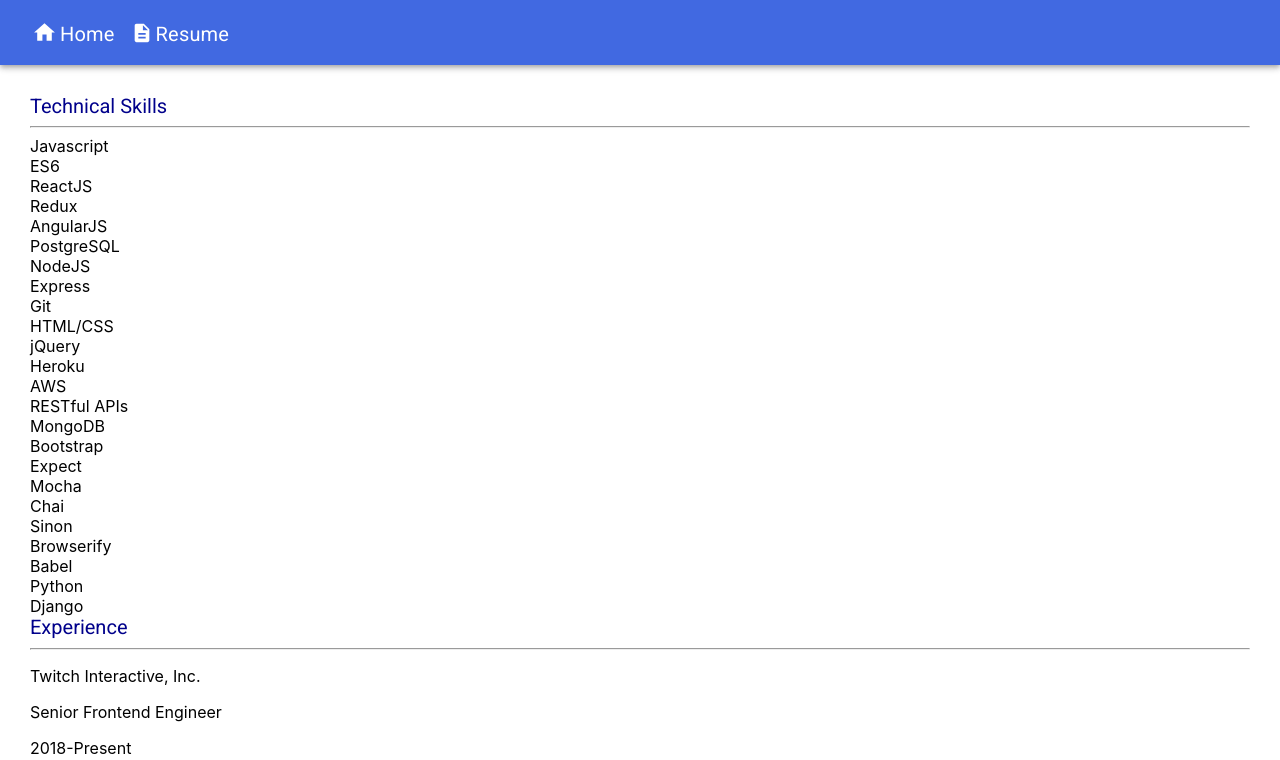
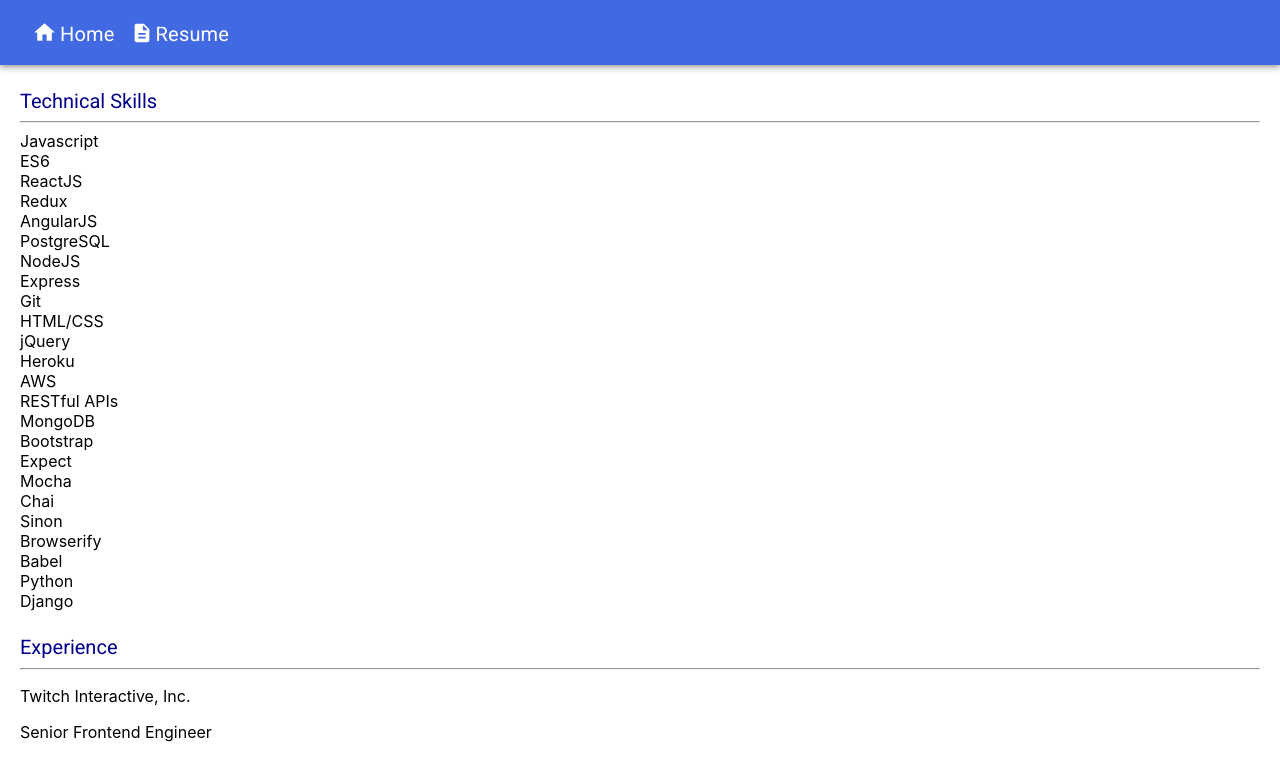
Before and after one commit to apeltz/resume-website, a React (Create React App) app: page /resume in a window 1280 px wide. Shown: the top 760 px of the page. Built offline with nearby package versions, Linux system fonts and the light colour scheme.

Commit message:
Add padding

```diff
--- a/src/App.tsx
+++ b/src/App.tsx
@@ -62,7 +62,13 @@
             />
           </Box>
         </AppBar>
-        <Container maxWidth="lg" style={{ padding: 30 }}>
+        <Container
+          maxWidth="lg"
+          style={{
+            paddingLeft: 20,
+            paddingRight: 20,
+          }}
+        >
           <Grid container xs={12}>
             <Grid item xs={12}>
               <Switch>
--- a/src/pages/resume/index.tsx
+++ b/src/pages/resume/index.tsx
@@ -27,7 +27,7 @@
 
 const SectionTitle: React.FC<{ text: string }> = ({ text }) => (
   <>
-    <Typography variant="h3" style={{ color: "DarkBlue" }}>
+    <Typography variant="h3" style={{ color: "DarkBlue", marginTop: 25 }}>
       {text}
     </Typography>
     <hr />
```
